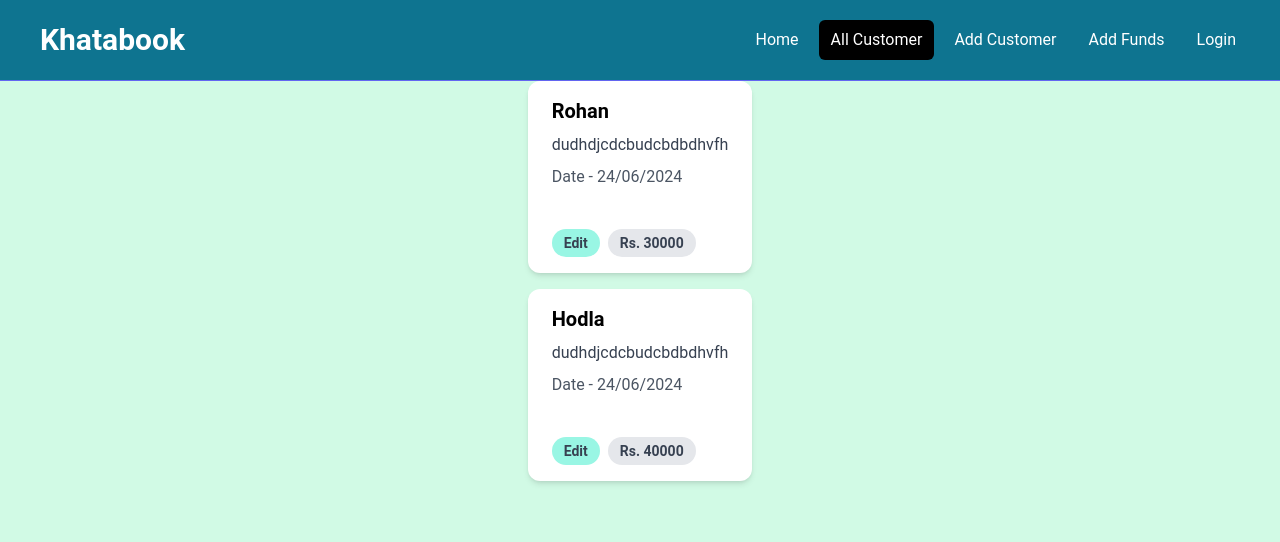
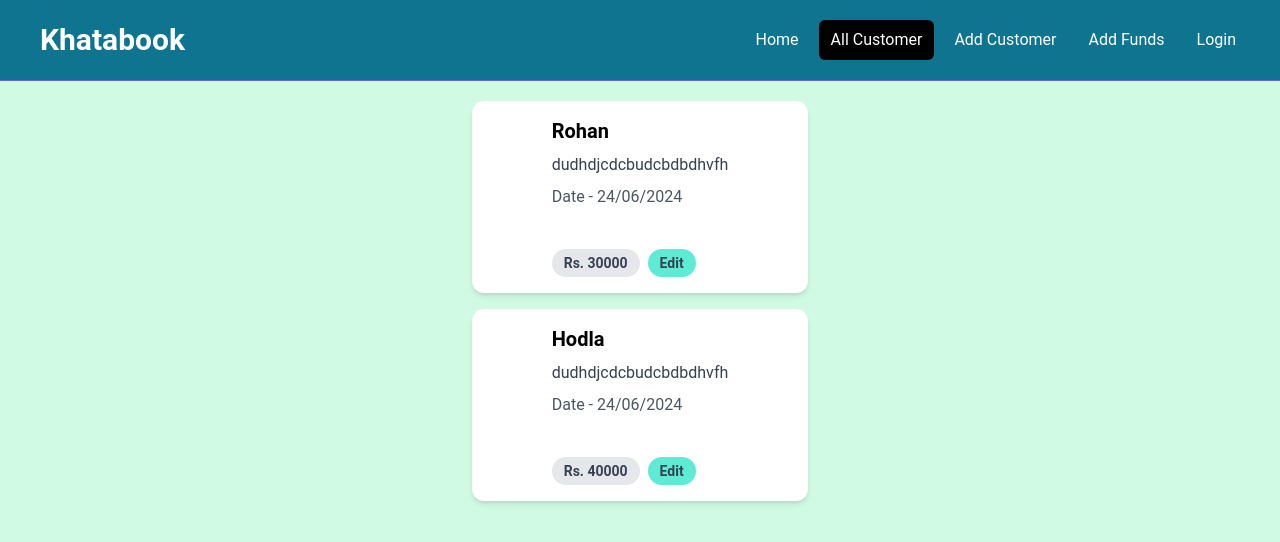
Before and after one commit to RahulSabui/khatabookclone, a React (Vite) app: page /customers in a window 1280 px wide. Shown: the top 542 px of the page. Built offline with nearby package versions, Linux system fonts and the light colour scheme.

Commit message:
add customer page fix

```diff
--- a/src/components/CustomerListing.jsx
+++ b/src/components/CustomerListing.jsx
@@ -20,8 +20,8 @@
 export default function CustomerListing() {
   return (
     <section>
-      <div className="container-xl lg:container m-auto">
-        <div className="grid grid-cols-1  gap-4 place-items-center">
+      <div className="container-xl lg:container my-5">
+        <div className="grid grid-cols-1 gap-4 place-content-center place-items-center">
           {customer.map((cus) => {
             return <List key={cus.id} {...cus} />;
           })}
--- a/src/components/List.jsx
+++ b/src/components/List.jsx
@@ -13,20 +13,21 @@
     //<div className="max-w-sm rounded overflow-hidden shadow-lg">
     <div className="bg-white max-w-sm  rounded-xl overflow-hidden shadow-md ">
       {/* <img className="w-full" src="/img/card-top.jpg" alt="Sunset in the mountains"> */}
-      <div className="px-6 py-4">
+      <div className="px-20 py-4">
         <div className="font-bold text-xl mb-2">{name}</div>
         <p className="text-gray-700 text-base">{details}</p>
         <div className="text-gray-600 my-2">Date - {date}</div>
       </div>
-      <div className="px-6 pt-4 pb-2">
+      <div className="px-20 pt-4 pb-2">
+        <span className="inline-block bg-gray-200 rounded-full px-3 py-1 text-sm font-semibold text-gray-700 mr-2 mb-2">
+          Rs. {moneyAdded}
+        </span>
+
         <Link to={`/${id}`}>
-          <button className="inline-block bg-teal-200 rounded-full px-3 py-1 text-sm font-semibold text-gray-700 mr-2 mb-2">
+          <button className="inline-block bg-teal-300 hover:bg-teal-400 rounded-full px-3 py-1 text-sm font-semibold text-gray-700 mr-2 mb-2">
             Edit
           </button>
         </Link>
-        <span className="inline-block bg-gray-200 rounded-full px-3 py-1 text-sm font-semibold text-gray-700 mr-2 mb-2">
-          Rs. {moneyAdded}
-        </span>
       </div>
     </div>
   );
--- a/src/pages/AddCustomer.jsx
+++ b/src/pages/AddCustomer.jsx
@@ -23,7 +23,7 @@
 
       <section>
         {/* <div className="container mx-auto px-4 justify-center m-4"> */}
-        <div className="container m-auto max-w-2xl pt-10">
+        <div className="container m-auto max-w-2xl pt-5">
           <div className="bg-white px-6 py-8 mb-4 shadow-md rounded-md border m-4 md:m-0">
             <form action="/addCustomer" method="POST" onSubmit={handleSubmit}>
               <h2 className="text-3xl text-center font-semibold mb-6">
--- a/src/pages/Login.jsx
+++ b/src/pages/Login.jsx
@@ -15,7 +15,7 @@
   return (
     <section>
       {/* <div className="container mx-auto px-4 justify-center m-4"> */}
-      <div className=" container m-auto max-w-lg pt-10">
+      <div className=" container m-auto mt-10 max-w-lg pt-10">
         <div className="bg-cyan-900 px-6 py-8 mb-2 shadow-md rounded-md border m-4 md:m-0">
           <form action="/addCustomer" method="POST">
             <h2 className="text-gray-100 text-3xl text-center font-semibold mb-6">
```
